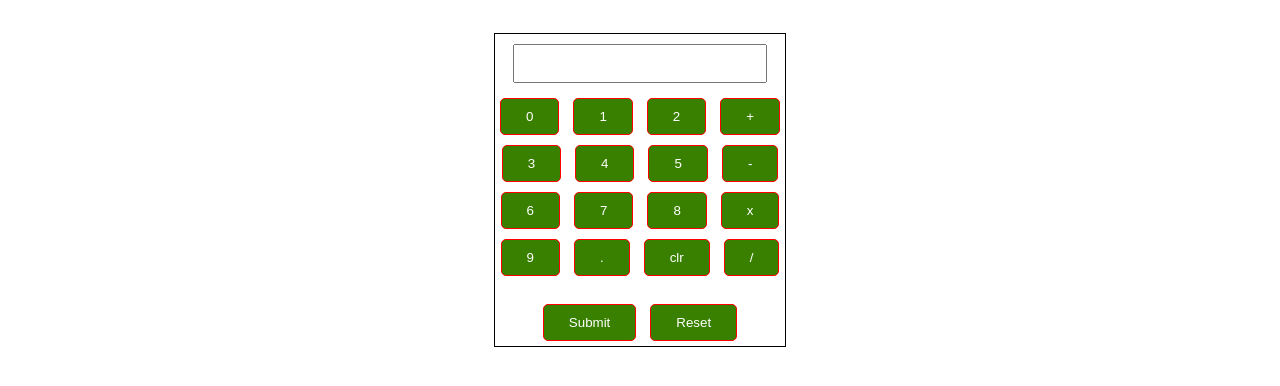
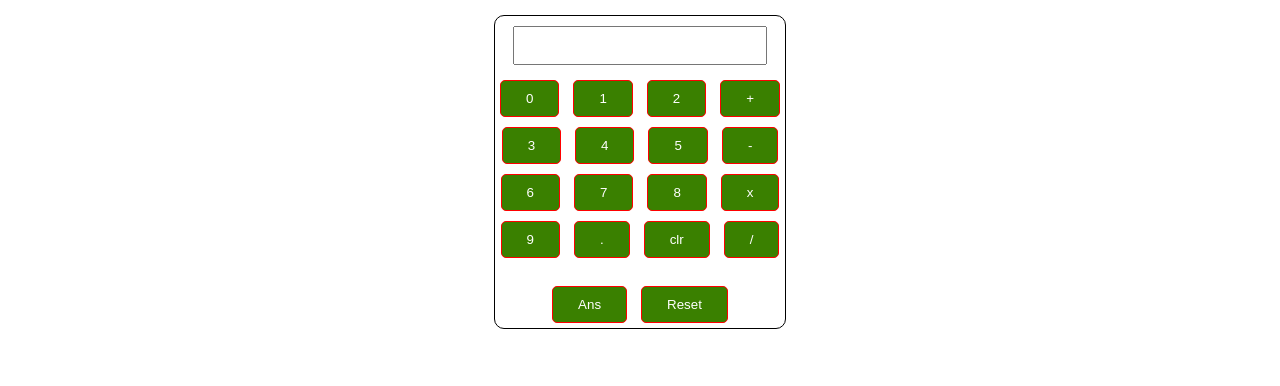
Before and after one commit to PiyushMm/Calculator, a plain HTML site: page index.html in a window 1280 px wide. Shown: the part 80-466 px from the top of the page. Drawn offline with Linux system fonts and the light colour scheme.

Commit message:
Update index.html

```diff
--- a/index.html
+++ b/index.html
@@ -15,8 +15,8 @@
 
         <div class="main">
 
-            <br /><br />
-            <div class="buttons">
+            <br />
+            <div class="buttons" style="border-radius: 10px ;">
                 <input id="input" /><br>
                 <button id="block0" onclick="dis('0')">0</button>
                 <button id="block1" onclick="dis('1')">1</button>
@@ -35,7 +35,7 @@
                 <button id="clear" onclick="clr()">clr</button>
                 <button id="divide" onclick="dis('/')">/</button><br>
                 <br>
-                <button id="ans" onclick="solve()">Submit</button>
+                <button  id="ans" onclick="solve()">Ans</button>
                 <button id="clr" onclick="clr()">Reset</button>
             </div>
         </div>
```
